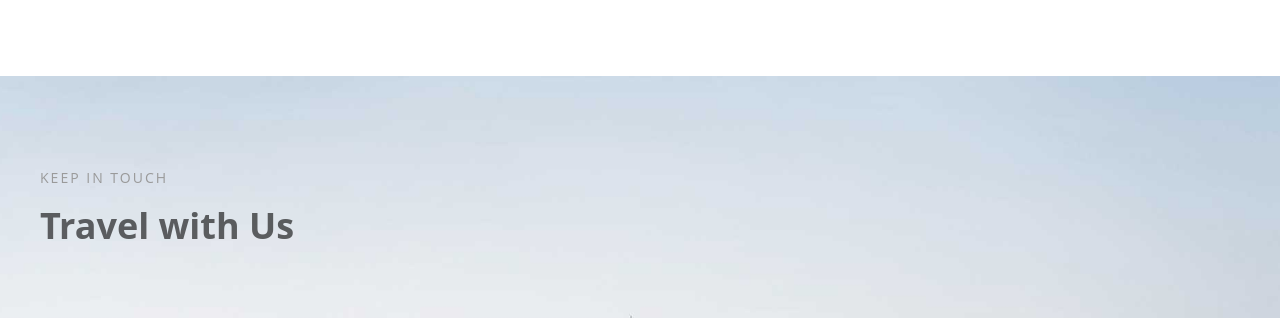
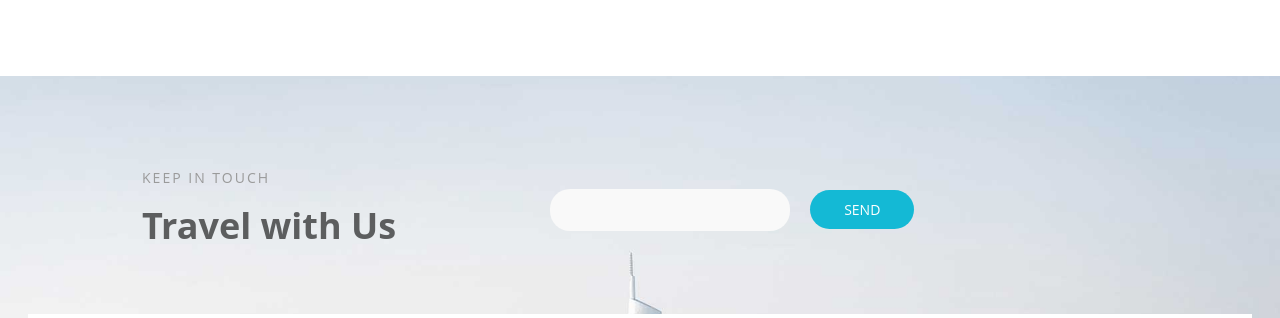
Before and after one commit to tinnhat/lovetravel, a plain HTML site: page index.html in a window 1280 px wide. Shown: the part 4039-4357 px from the top of the page. Drawn offline with nearby package versions, Linux system fonts and the light colour scheme.

Commit message:
fix loi chia column footer

```diff
--- a/assets/css/main.css
+++ b/assets/css/main.css
@@ -1006,7 +1006,6 @@ h3.nav-bar-mobile-header {
   margin-left: 16px;
 }
 .footer-header-right {
-  margin-left: 140px;
   padding-top: 78px;
 }
 .footer-content-logo {
--- a/index.html
+++ b/index.html
@@ -892,11 +892,11 @@
       <footer class="footer">
         <div class="grid wide">
           <div class="footer-header row">
-            <div class="footer-header-left col m-12 c-12">
+            <div class="footer-header-left col l-4 c-12 m-12">
               <p class="footer-header-left-des">keep in touch</p>
               <h4 class="footer-header-left-heading">Travel with Us</h4>
             </div>
-            <div class="footer-header-right col m-12 c-12">
+            <div class="footer-header-right col l-6 c-12 m-12">
               <input type="text" class="footer-header-right-input" required>
               <a href="" class="btn-destination btn-input">SEND</a>
             </div>
```
